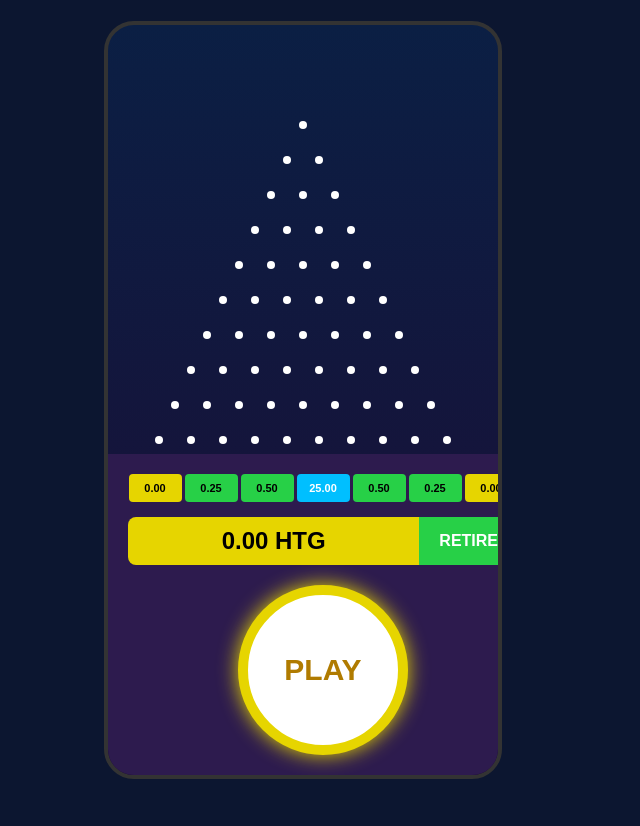
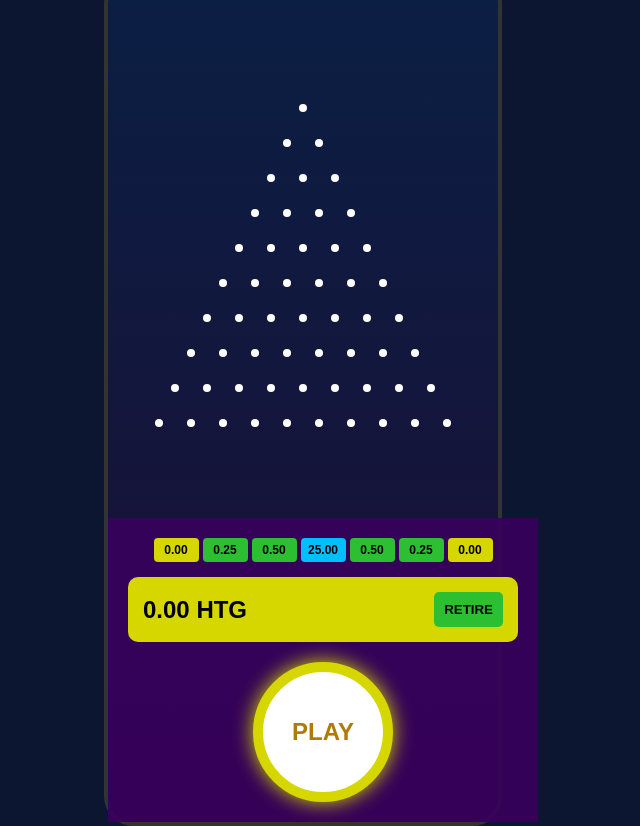
Before and after one commit to houseVd/TesdesKod, a plain HTML site: page index.html in a window 1280 px wide. Shown: the whole page, without its empty margins (337-977 px from the left). Before the commit the page ends 800 px from the top, so only its background shows below. Drawn offline with Linux system fonts and the light colour scheme.

Commit message:
Update index.html

```diff
--- a/index.html
+++ b/index.html
@@ -2,32 +2,28 @@
 <html lang="ht">
 <head>
     <meta charset="UTF-8">
-    <title>Plinko Game</title>
+    <meta name="viewport" content="width=device-width, initial-scale=1.0">
+    <title>Plinko HTG</title>
     <style>
-        body { background: #0c1630; display: flex; justify-content: center; align-items: center; height: 100vh; margin: 0; font-family: Arial, sans-serif; }
-        .game { width: 390px; height: 750px; background: linear-gradient(#0b1f44, #1b0d35); border-radius: 30px; position: relative; border: 4px solid #333; overflow: hidden; }
-        canvas { display: block; margin: 50px auto 0; }
-
-        /* Pati anba a */
-        .bottom-ui { position: absolute; bottom: 0; width: 100%; background: #2d1b4e; padding: 20px; text-align: center; }
-        .multipliers { display: flex; justify-content: center; gap: 3px; margin-bottom: 15px; }
-        .m-box { padding: 8px 4px; font-size: 11px; font-weight: bold; border-radius: 4px; color: #000; width: 45px; }
-        .yellow { background: #e6d500; } .green { background: #27d047; } .blue { background: #00bfff; color: white; }
-
-        .main-bar { display: flex; background: #e6d500; border-radius: 8px; overflow: hidden; margin-bottom: 20px; align-items: center; }
-        .balance-text { flex-grow: 1; font-size: 24px; font-weight: bold; padding: 10px; color: #000; }
-        .retire-btn { background: #27d047; border: none; padding: 15px 20px; font-weight: bold; cursor: pointer; color: white; font-size: 16px; }
-
-        .play-btn { width: 150px; height: 150px; background: white; border: 10px solid #e6d500; border-radius: 50%; display: flex; justify-content: center; align-items: center; margin: 0 auto; font-size: 30px; font-weight: bold; color: #b07b00; cursor: pointer; box-shadow: 0 0 20px #e6d500; }
-        .ball { position: absolute; width: 14px; height: 14px; background: #ff2ea6; border-radius: 50%; z-index: 10; box-shadow: 0 0 10px #ff2ea6; }
+        body { background: #0c1630; margin: 0; display: flex; justify-content: center; align-items: center; height: 100vh; font-family: sans-serif; overflow: hidden; }
+        .game-container { width: 390px; height: 844px; background: linear-gradient(#0b1f44, #1b0d35); position: relative; border-radius: 30px; border: 4px solid #333; }
+        canvas { display: block; margin: 80px auto 0; }
+        .ui-bottom { position: absolute; bottom: 0; width: 100%; padding: 20px; background: rgba(56,0,93,0.9); }
+        .multipliers { display: flex; justify-content: center; gap: 4px; margin-bottom: 15px; }
+        .m-box { width: 45px; padding: 5px 0; text-align: center; font-size: 12px; font-weight: bold; border-radius: 4px; }
+        .yellow { background: #d6d600; } .green { background: #2dbf32; } .blue { background: #00bfff; }
+        .display-bar { background: #d6d600; padding: 15px; border-radius: 10px; display: flex; justify-content: space-between; align-items: center; margin-bottom: 20px; }
+        #balanceText { font-size: 24px; font-weight: bold; }
+        .btn-retire { background: #2dbf32; padding: 10px; border: none; border-radius: 5px; font-weight: bold; cursor: pointer; }
+        .play-btn { width: 120px; height: 120px; background: white; border: 10px solid #d6d600; border-radius: 50%; margin: 0 auto; display: flex; justify-content: center; align-items: center; font-size: 24px; font-weight: bold; color: #b07b00; cursor: pointer; box-shadow: 0 0 20px #d6d600; }
+        .ball { position: absolute; width: 14px; height: 14px; background: #ff2ea6; border-radius: 50%; }
     </style>
 </head>
 <body>
 
-<div class="game">
+<div class="game-container">
     <canvas id="board" width="350" height="400"></canvas>
-
-    <div class="bottom-ui">
+    <div class="ui-bottom">
         <div class="multipliers">
             <div class="m-box yellow">0.00</div>
             <div class="m-box green">0.25</div>
@@ -37,62 +33,71 @@
             <div class="m-box green">0.25</div>
             <div class="m-box yellow">0.00</div>
         </div>
-
-        <div class="main-bar">
-            <div class="balance-text" id="balance">0.00 HTG</div>
-            <button class="retire-btn" onclick="retire()">RETIRE</button>
+        <div class="display-bar">
+            <div id="balanceText">0.00 HTG</div>
+            <button class="btn-retire" onclick="retire()">RETIRE</button>
         </div>
-
-        <div class="play-btn" id="playBtn">PLAY</div>
+        <div class="play-btn" onclick="askPlay()">PLAY</div>
     </div>
 </div>
 
 <script>
-    const canvas = document.getElementById("board");
-    const ctx = canvas.getContext("2d");
     let balance = 0.00;
+    const ctx = document.getElementById("board").getContext("2d");
 
     // Desen poto yo
-    for(let i=0; i<10; i++) {
-        for(let j=0; j<=i; j++) {
+    for(let r=0; r<10; r++) {
+        for(let c=0; c<=r; c++) {
             ctx.fillStyle = "white";
             ctx.beginPath();
-            ctx.arc(175 - (i*16) + (j*32), 50 + (i*35), 4, 0, Math.PI*2);
+            ctx.arc(175 - (r*16) + (c*32), 50 + (r*35), 4, 0, Math.PI*2);
             ctx.fill();
         }
     }
 
-    document.getElementById("playBtn").addEventListener("click", () => {
-        // Peye 1 goud pou jwe
-        if(balance < 0) balance = 0;
-        balance -= 1;
-        updateUI();
+    function askPlay() {
+        if(confirm("Èske ou vle peye 1 Goud pou jwe?")) {
+            balance -= 1.00;
+            updateBalance();
+            createBall();
+        }
+    }
 
+    function createBall() {
         const ball = document.createElement("div");
         ball.className = "ball";
-        ball.style.left = "175px"; ball.style.top = "50px";
-        document.querySelector(".game").appendChild(ball);
+        ball.style.left = "175px"; ball.style.top = "80px";
+        document.querySelector(".game-container").appendChild(ball);
 
-        let x = 175, y = 50;
-        let timer = setInterval(() => {
-            y += 5;
-            x += (Math.random() - 0.5) * 10;
-            ball.style.left = x + "px";
-            ball.style.top = y + "px";
-
-            if(y > 420) {
-                clearInterval(timer);
+        let x = 175, y = 80;
+        let interval = setInterval(() => {
+            y += 5; x += (Math.random() - 0.5) * 10;
+            ball.style.top = y + "px"; ball.style.left = x + "px";
+            if(y > 450) {
+                clearInterval(interval);
                 ball.remove();
-                // Lojik genyen (25.00 a raman sòti - 5%)
-                let win = [0, 0.25, 0.50, 0, 0, 0.25, 0.50, 25.00][Math.floor(Math.random()*8)];
+                let outcomes = [0.25, 0.50, 25.00, 0.50, 0.25];
+                let win = outcomes[Math.floor(Math.random() * outcomes.length)];
                 balance += win;
-                updateUI();
+                updateBalance();
             }
         }, 30);
-    });
+    }
 
-    function updateUI() { document.getElementById("balance").innerText = balance.toFixed(2) + " HTG"; }
-    function retire() { alert("Ou retire " + balance.toFixed(2) + " HTG!"); balance = 0; updateUI(); }
+    function retire() {
+        let amount = prompt("Antre kantite ou vle retire (Max: " + balance.toFixed(2) + "):");
+        if(amount && parseFloat(amount) <= balance) {
+            balance -= parseFloat(amount);
+            updateBalance();
+            alert("Ou retire " + amount + " HTG avèk siksè!");
+        } else {
+            alert("Montan envalid!");
+        }
+    }
+
+    function updateBalance() {
+        document.getElementById("balanceText").innerText = balance.toFixed(2) + " HTG";
+    }
 </script>
 
 </body>
```
